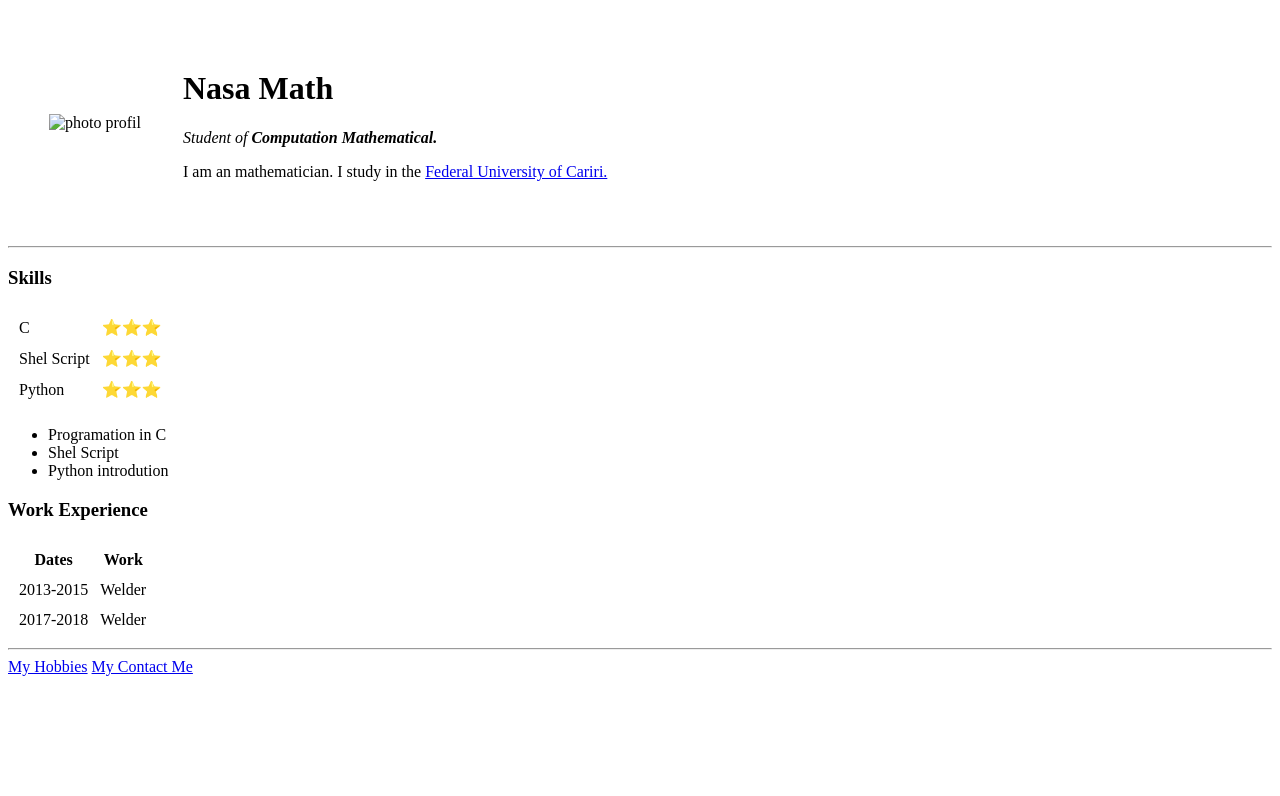
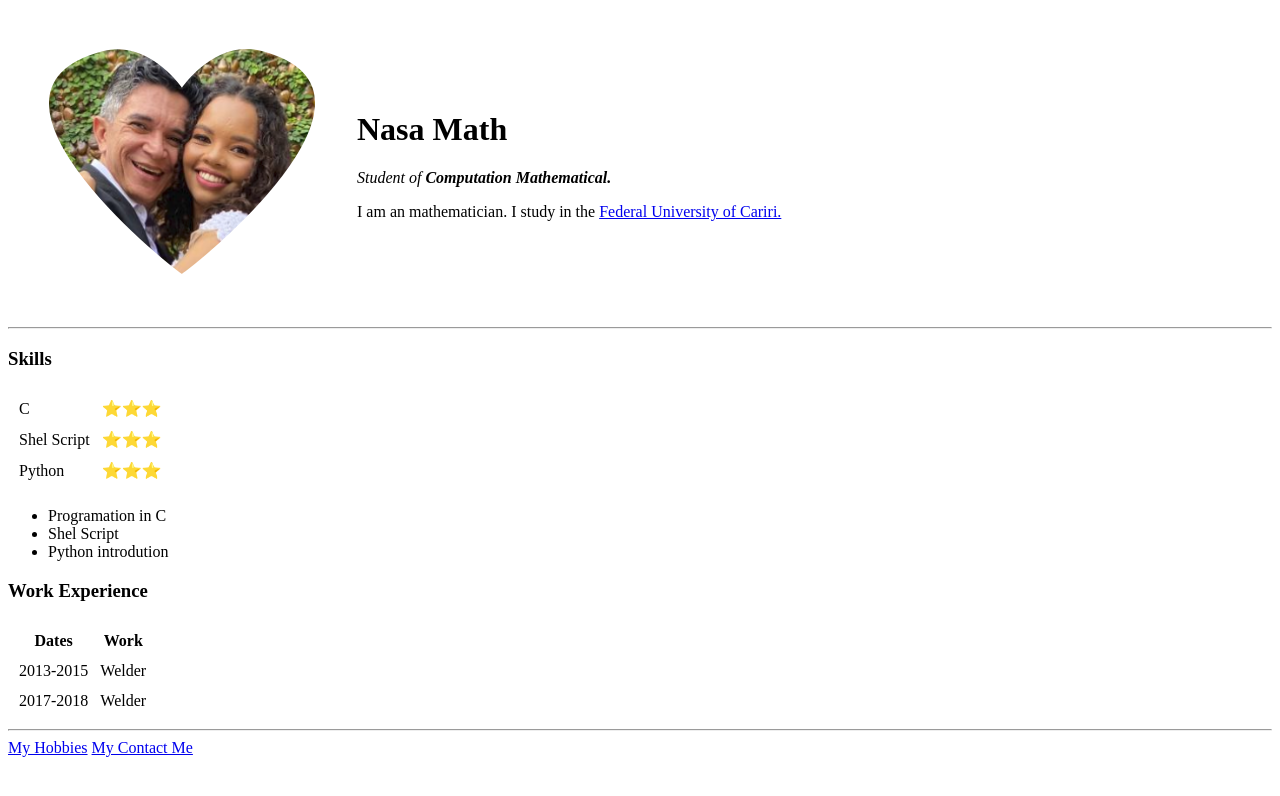
Before and after one commit to nazamath/cv, a plain HTML site: page index.html in a window 1280 px wide. Drawn offline with Linux system fonts and the light colour scheme.

Commit message:
Update index.html

```diff
--- a/index.html
+++ b/index.html
@@ -7,7 +7,7 @@
 <body>
     <table cellspacing="40">
         <tr>
-            <td><img src="imagens/bitmap.png"alt="photo profil"></td>
+            <td><img src="images/bitmap.png"alt="photo profil"></td>
             <td><h1>Nasa Math</h1>
                 <p><em>Student of <strong>Computation Mathematical.</strong></em></p>
                 <p>I am an mathematician. I study in  the <a href="https://www.ufca.edu.br/">Federal University of Cariri.</a></p></td>
```
